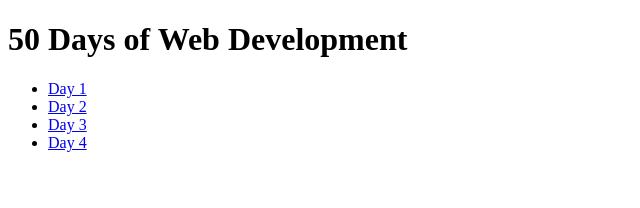
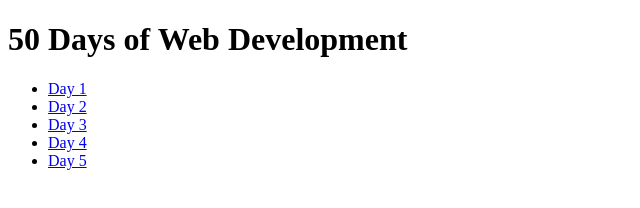
Before and after one commit to winnwy/50projects50days, a plain HTML site: page index.html in a window 1280 px wide. Shown: the full height of the page, 0-640 px from the left. Drawn offline with Linux system fonts and the light colour scheme.

Commit message:
Add link for day 5

```diff
--- a/index.html
+++ b/index.html
@@ -12,6 +12,7 @@
         <li><a href="./progress-steps/index.html">Day 2</a></li>
         <li><a href="./rotating-navigation/index.html">Day 3</a></li>
         <li><a href="./hidden-search-widget/index.html">Day 4</a></li>
+        <li><a href="./blurry-loading/index.html">Day 5</a></li>
     </ul>
 </body>
 </html>
```
Also changed, not shown: 1 other file.
